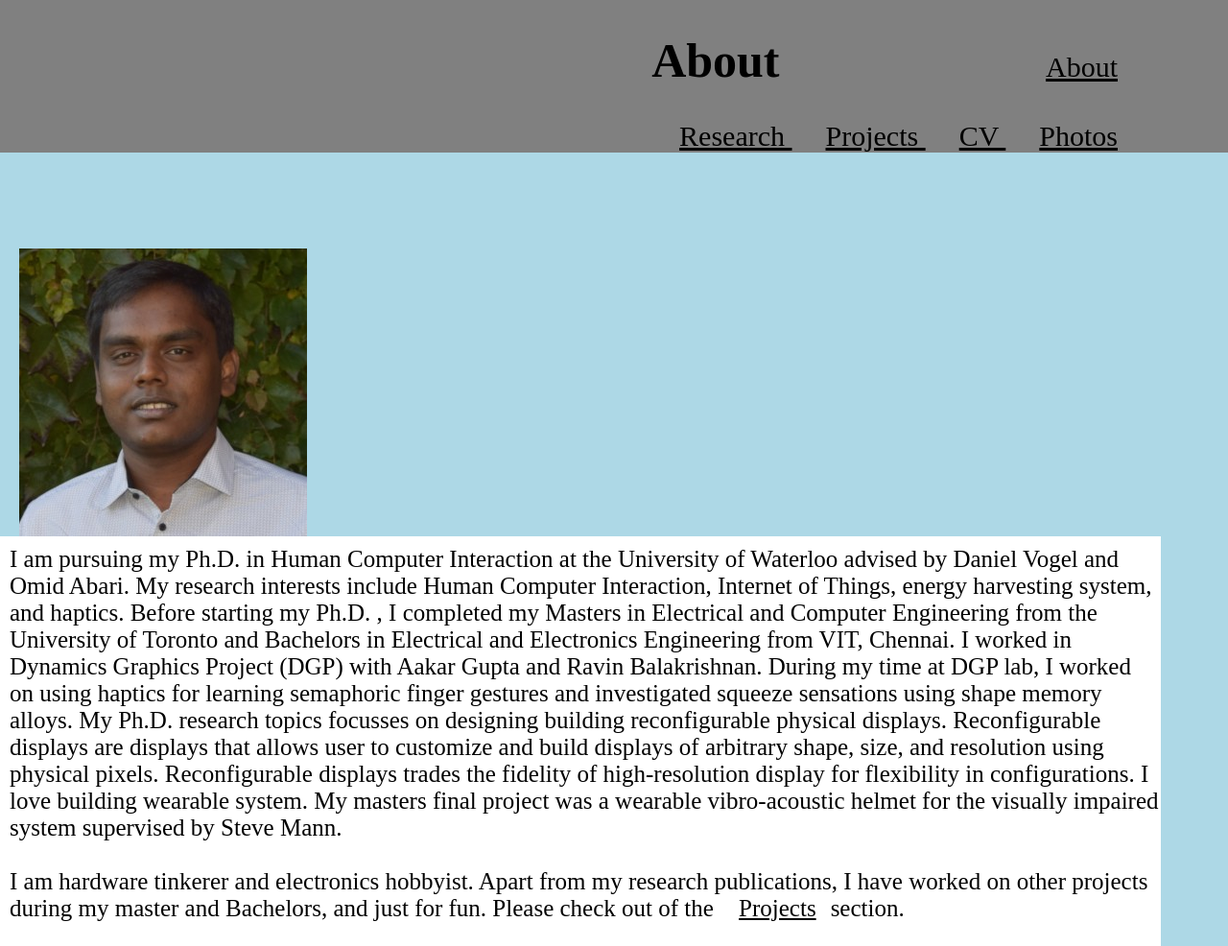
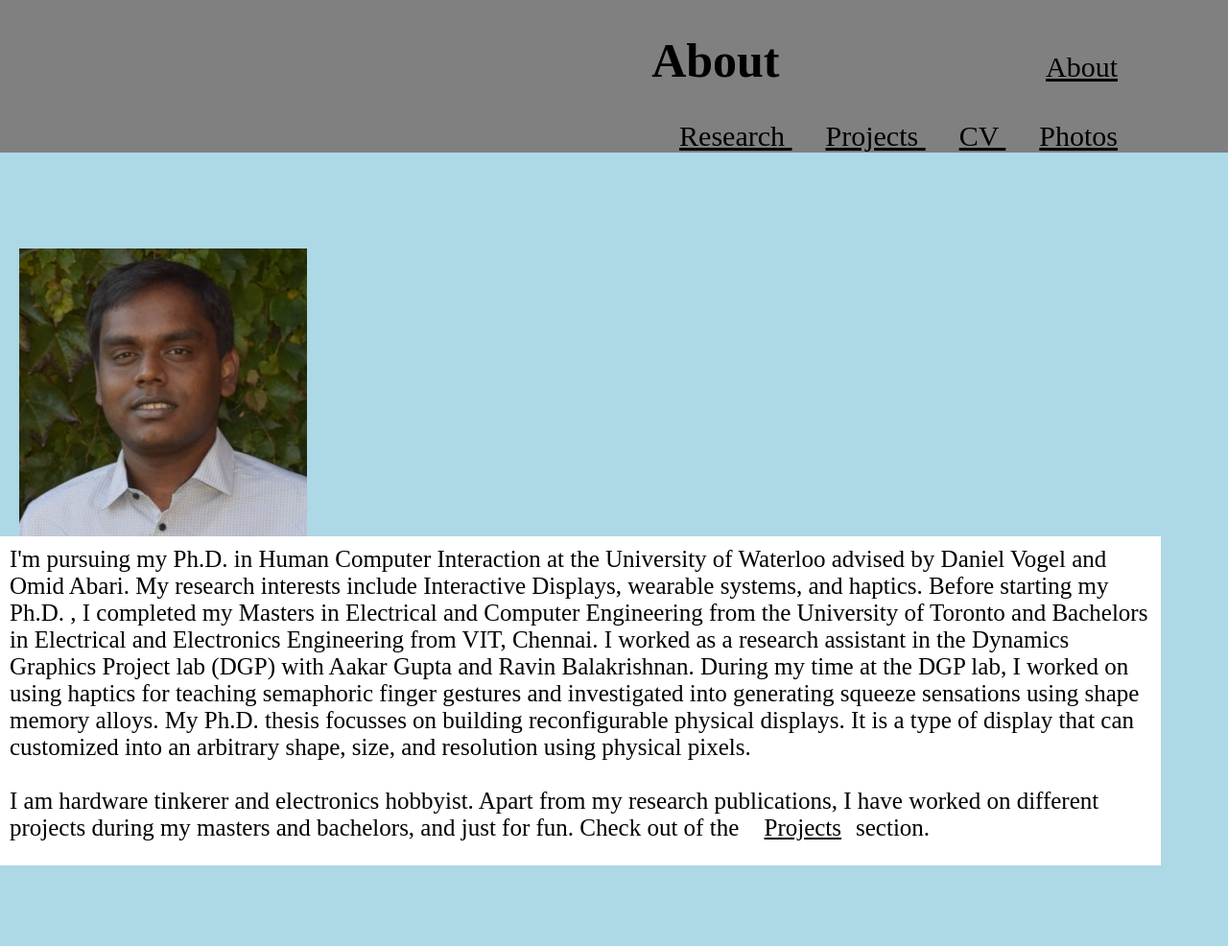
Before and after one commit to antonyalbertraj1994/website_antony, a Jekyll site: the page index.html, which Jekyll copies as it is, in a window 1280 px wide. Shown: the whole page at 96% size. Built offline with Jekyll 4.4.1, drawn with Linux system fonts in a browser that asks for light colours; after the commit the page ends 902 px from its top, so only the background shows below that.

Commit message:
bio-updated

```diff
--- a/index.html
+++ b/index.html
@@ -93,14 +93,14 @@ margin-right:15px;
 <img src="/website_antony/assets/images/antony_final.jpg" width="500" height="650" class="inline"/> -->
 
 <div class="header" >
-  I am pursuing my Ph.D. in Human Computer Interaction at the University of Waterloo advised by Daniel Vogel and Omid Abari. My research interests include Human Computer Interaction, Internet of Things, energy harvesting system, and haptics. Before starting my Ph.D. , I completed
+  I'm pursuing my Ph.D. in Human Computer Interaction at the University of Waterloo advised by Daniel Vogel and Omid Abari. My research interests include Interactive Displays, wearable systems, and haptics. Before starting my Ph.D. , I completed
   my Masters in Electrical and Computer Engineering from the University of Toronto and Bachelors in Electrical and Electronics Engineering from VIT, Chennai.
-  I worked in Dynamics Graphics Project (DGP) with Aakar Gupta and Ravin Balakrishnan. During my time at DGP lab, I worked on using haptics for learning semaphoric finger gestures and investigated squeeze sensations
-  using shape memory alloys. My Ph.D. research topics focusses on designing building reconfigurable physical displays. Reconfigurable displays are displays that allows user to customize and build displays of arbitrary shape, size, and resolution using physical pixels. Reconfigurable displays trades the fidelity of high-resolution display for flexibility in configurations.
-  I love building wearable system. My masters final project was a wearable vibro-acoustic helmet for the visually impaired system supervised by Steve Mann.
+  I worked as a research assistant in the Dynamics Graphics Project lab (DGP) with Aakar Gupta and Ravin Balakrishnan. During my time at the DGP lab, I worked on using haptics for teaching semaphoric finger gestures and investigated into generating squeeze sensations
+  using shape memory alloys. My Ph.D. thesis focusses on building reconfigurable physical displays. It is a type of display that can customized into an arbitrary shape, size, and resolution using physical pixels.
   <br>
   <br>
-  I am hardware tinkerer and electronics hobbyist.  Apart from my research publications, I have worked on other projects during my master and Bachelors, and just for fun. Please check out of the <a href="projects.html">Projects</a>section.</p>
+  I am hardware tinkerer and electronics hobbyist.  Apart from my research publications, I have worked on different projects during my masters and bachelors, and just for fun.
+  Check out of the <a href="projects.html">Projects</a>section.</p>
 </div>
 </body>
 
--- /dev/null
+++ b/python_scripts/data/1-vibroacoustic-helmet.json
@@ -0,0 +1,5 @@
+
+{
+"name":"Augmented Reality Vibro-Acoustic Helmet for the visually impaired",
+"desc":"A system that assists visually-impaired people to navigate in indoor and outdoor scenarios using vibro-acoustic feedback and perform day-to-day activities detect room number and objects like a bottle, currency detection and read emails."
+}
--- /dev/null
+++ b/python_scripts/data/2-bike_helmet.json
@@ -0,0 +1,2 @@
+{"name":"Ebike with regenerative braking & smart helmet",
+"desc":" A normal bike converted is e-bike by attaching a electric motor to it. It is equipped with different sensors to sense speed, locate when its lost. A smart helmet control the cycle using voice commands."}
--- /dev/null
+++ b/python_scripts/data/3-cuttistant.json
@@ -0,0 +1 @@
+{"name":"Cuttistant","desc":"it is an amazing project"}
--- /dev/null
+++ b/python_scripts/data/4-smartjacket.json
@@ -0,0 +1,2 @@
+
+{"name":"smart jacket","desc":"it is an amazing project"}
--- /dev/null
+++ b/python_scripts/data/5-hdr.json
@@ -0,0 +1,2 @@
+
+{"name":"HDR Composition","desc":"it is an amazing project"}
--- /dev/null
+++ b/python_scripts/data/6-wirelesspowering.json
@@ -0,0 +1,2 @@
+
+{"name":"Wireless Inductive Power Floor","desc":"it is an amazing project"}
--- /dev/null
+++ b/python_scripts/data/7-smartwatch.json
@@ -0,0 +1,2 @@
+
+{"name":"Smart Watch","desc":"it is an amazing project"}
--- /dev/null
+++ b/python_scripts/data/8-windmill.json
@@ -0,0 +1,2 @@
+
+{"name":"Windmill","desc":"it is an amazing project"}
--- /dev/null
+++ b/python_scripts/data/project10.json
@@ -0,0 +1,2 @@
+
+{"name":"Antony1","age":"30","Car":"yolot"}
--- /dev/null
+++ b/python_scripts/data/project9.json
@@ -0,0 +1,2 @@
+
+{"name":"Antony1","age":"30","Car":"yolot"}
--- /dev/null
+++ b/python_scripts/detail.txt
@@ -0,0 +1 @@
+antony albert
```
Also changed, not shown: python_scripts/1-vibroacoustic-helmet.html (added, +11 -0 lines), python_scripts/projectgenerationscript.py (added, +49 -0 lines), python_scripts/sample.html (added, +12 -0 lines), sample.html (+5 -14 lines), python_scripts/1-vibroacoustic-helmet.jpg (added), 1 other file.
